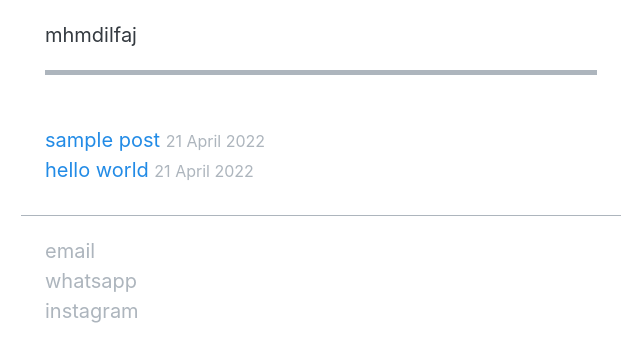
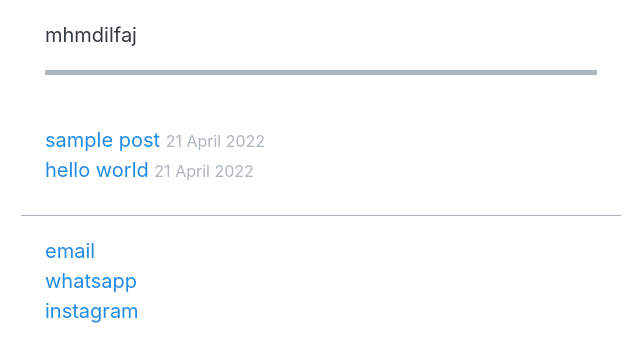
Before and after one commit to mhmdilfaj/mhmdilfaj.github.io, a Jekyll site: the page built from index.html, in a window 1280 px wide. Shown: the top 362 px of the page, without its empty margins (319-959 px from the left). Built offline with Jekyll 4.4.1, drawn with Linux system fonts in a browser that asks for light colours.

Commit message:
Update default.html

```diff
--- a/_layouts/default.html
+++ b/_layouts/default.html
@@ -16,7 +16,7 @@
   </head>
   <body>
     <header class="container mb-2 pt-1 pb-1">
-      <div class="border-bottom border-thick pb-1">
+      <div class="border-bottom border-thick text-dark pb-1">
         <a href="/" alt="" class="text-decoration-none text-dark">{{ site.title }}</a>
       </div>
     </header>
@@ -25,9 +25,9 @@
     </main>
     <footer class="container mt-2 mb-2 pt-1 border-top">
       <ul class="list-style-none m-0 p-0">
-        <li><a href="mailto:mhmdilfaj@gmail.com" alt="" class="text-decoration-none text-secondary">email</a></li>
-        <li><a href="https://wa.me/+6281296827422" alt="" class="text-decoration-none text-secondary">whatsapp</a></li>
-        <li><a href="https://instagram.com/mhmdilfaj" alt="" class="text-decoration-none text-secondary">instagram</a></li>
+        <li><a href="mailto:mhmdilfaj@gmail.com" alt="" class="text-decoration-none">email</a></li>
+        <li><a href="https://wa.me/+6281296827422" alt="" class="text-decoration-none">whatsapp</a></li>
+        <li><a href="https://instagram.com/mhmdilfaj" alt="" class="text-decoration-none">instagram</a></li>
       </ul>
     </footer>
   </body>
```
